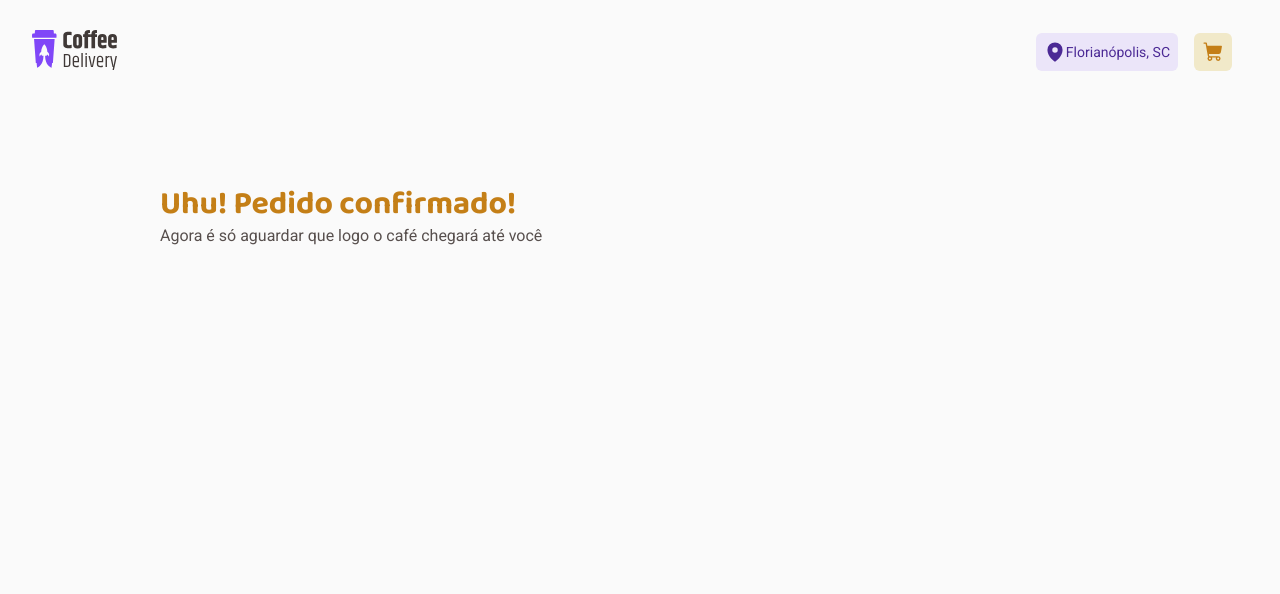
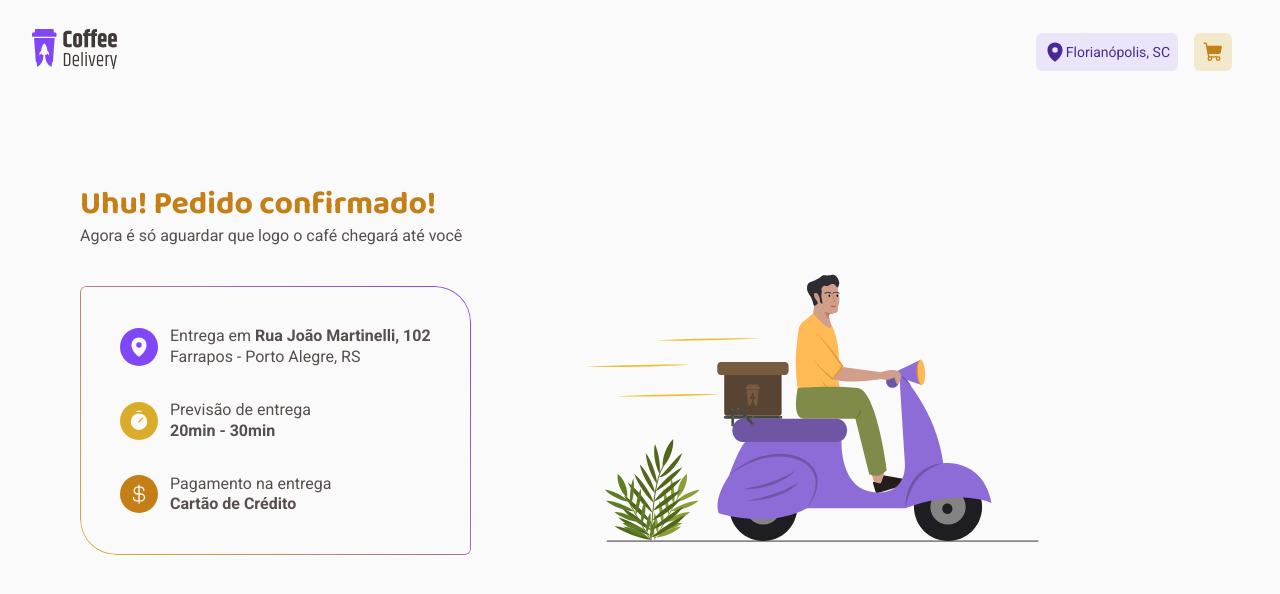
Before and after one commit to iago-monteirog/coffe-delivery-ignite, a React (Vite) app: page /success in a window 1280 px wide. Shown: the top 594 px of the page. Built offline with nearby package versions, Linux system fonts and the light colour scheme.

Commit message:
feat: success page layout

```diff
--- a/src/pages/Home/index.tsx
+++ b/src/pages/Home/index.tsx
@@ -2,6 +2,7 @@ import * as S from './styles';
 import coffeImage from '../../assets/coffe-image.svg';
 import { Coffee, Package, ShoppingCart, Timer } from '@phosphor-icons/react';
 import { CoffeeCard } from '../../components/CoffeeCard/index';
+import { StyledCircle } from '../../styles/themes/styledCircles';
 
 export function Home() {
     return (
@@ -15,31 +16,31 @@ export function Home() {
 
                     <div className='last'>
                         <S.StyledTags>
-                            <S.StyledCircle circleColor='yellowDark'>
+                            <StyledCircle circleColor='yellowDark'>
                                 <ShoppingCart weight='fill' size={16} />
-                            </S.StyledCircle>
+                            </StyledCircle>
                             <span>Compra simples e segura</span>
                         </S.StyledTags>
 
                         <S.StyledTags>
-                            <S.StyledCircle circleColor='gray'>
+                            <StyledCircle circleColor='gray'>
                                 <Package weight='fill' size={16} />
-                            </S.StyledCircle>
+                            </StyledCircle>
                             <span>Embalagem mantém o café intacto</span>
                         </S.StyledTags>
 
                         <S.StyledTags>
-                            <S.StyledCircle circleColor='brandYellow'>
+                            <StyledCircle circleColor='brandYellow'>
                                 <Timer weight='fill' size={16} />
-                            </S.StyledCircle>
+                            </StyledCircle>
                             <span>Entrega rápida e rastreada</span>
                         </S.StyledTags>
 
 
                         <S.StyledTags>
-                            <S.StyledCircle circleColor='purple'>
+                            <StyledCircle circleColor='purple'>
                                 <Coffee weight='fill' size={16} />
-                            </S.StyledCircle>
+                            </StyledCircle>
                             <span>O café chega fresquinho até você</span>
                         </S.StyledTags>
                     </div>
--- a/src/pages/Home/styles.ts
+++ b/src/pages/Home/styles.ts
@@ -56,29 +56,6 @@ export const StyledTags = styled.div`
     }
     `;
 
-const CIRCLE_COLOR = {
-    yellowDark: 'yellowDark',
-    brandYellow: 'yellow',
-    gray: 'baseText',
-    purple: 'purple'
-
-} as const;
-
-interface CircleProps {
-    circleColor: keyof typeof CIRCLE_COLOR;
-}
-
-export const StyledCircle = styled.div<CircleProps>`
-    background: ${props => props.theme[CIRCLE_COLOR[props.circleColor]]};
-    color: ${props => props.theme.background};
-    padding: 0.5rem;
-    border-radius: 50%;
-
-    display: flex;
-    justify-content: center;
-    align-items: center;
-    `;
-
 export const CafeMenu = styled.div`
     margin: 2rem;
 
--- a/src/pages/Success/index.tsx
+++ b/src/pages/Success/index.tsx
@@ -1,10 +1,49 @@
+import { CurrencyDollar, MapPin, Timer } from '@phosphor-icons/react';
+import { StyledCircle } from '../../styles/themes/styledCircles';
 import * as S from './styles';
+import deliveryImage from '../../assets/delivery-image.svg';
 
 export function Success() {
     return (
         <S.SuccessContainer>
-            <h3>Uhu! Pedido confirmado!</h3>
-            <p>Agora é só aguardar que logo o café chegará até você</p>
+            <S.ConfirmedContainer>
+                <h3>Uhu! Pedido confirmado!</h3>
+                <p>Agora é só aguardar que logo o café chegará até você</p>
+
+                <S.OrderInfo>
+                    <S.Row>
+                        <StyledCircle circleColor='purple'>
+                            <MapPin size={22} weight='fill' />
+                        </StyledCircle>
+                        <S.Infos>
+                            <p>Entrega em <strong>Rua João Martinelli, 102</strong></p>
+                            <p>Farrapos - Porto Alegre, RS</p>
+                        </S.Infos>
+                    </S.Row>
+
+                    <S.Row>
+                        <StyledCircle circleColor='brandYellow'>
+                            <Timer size={22} weight='fill' />
+                        </StyledCircle>
+                        <S.Infos>
+                            <p>Previsão de entrega</p>
+                            <strong>20min - 30min</strong>
+                        </S.Infos>
+                    </S.Row>
+
+                    <S.Row>
+                        <StyledCircle circleColor='yellowDark'>
+                            <CurrencyDollar size={22} />
+                        </StyledCircle>
+                        <S.Infos>
+                            <p>Pagamento na entrega</p>
+                            <strong>Cartão de Crédito</strong>
+                        </S.Infos>
+                    </S.Row>
+                </S.OrderInfo>
+            </S.ConfirmedContainer>
+
+            <img src={deliveryImage} alt="A man in a motocycle" />
         </S.SuccessContainer>
     )
 }
--- a/src/pages/Success/styles.ts
+++ b/src/pages/Success/styles.ts
@@ -2,9 +2,9 @@ import styled from "styled-components";
 
 export const SuccessContainer = styled.div`
     display: flex;
-    flex-direction: column;
-
-    margin: 5rem 10rem;
+    gap: 102px;
+    align-items: end;
+    margin: 5rem;
 
     h3 {
         color: ${props => props.theme.yellowDark};
@@ -14,14 +14,48 @@ export const SuccessContainer = styled.div`
     }
 `;
 
+export const ConfirmedContainer = styled.div`
+    display: flex;
+    flex-direction: column;
+`
+
 export const OrderInfo = styled.div`
     margin-top: 40px;
     padding: 40px;
+    position: relative;
 
     display: flex;
     flex-direction: column;
     align-items: flex-start;
     gap: 32px;
 
-    border-radius: 6px 32pxs ;
+    &::before {
+        content: "";
+        position: absolute;
+        inset: 0;
+        border-top-left-radius: 6px;
+        border-bottom-left-radius: 36px;
+        border-top-right-radius: 36px;
+        border-bottom-right-radius: 6px;
+        border: 1px solid transparent;
+        background: linear-gradient(45deg,#DBAC2C, #8047F8) border-box;
+        -webkit-mask:
+         linear-gradient(#fff 0 0) padding-box,
+         linear-gradient(#fff 0 0);
+        -webkit-mask-composite: xor;
+              mask-composite: exclude;
+    }
+
 `;
+
+export const Row = styled.div`
+    display: flex;
+    gap: 12px;
+    align-items: center;
+`;
+
+export const Infos = styled.div`
+    display: flex;
+    flex-direction: column;
+
+`;
--- a/src/styles/global.ts
+++ b/src/styles/global.ts
@@ -12,6 +12,7 @@ export const GlobalStyle = createGlobalStyle`
         font-weight: 400;
         font-size: 1rem;
         -webkit-font-smoothing: antialiased;
+        line-height: 1.3;
     }
 
     :focus {
--- /dev/null
+++ b/src/styles/themes/styledCircles.ts
@@ -0,0 +1,24 @@
+import styled from "styled-components";
+
+const CIRCLE_COLOR = {
+    yellowDark: 'yellowDark',
+    brandYellow: 'yellow',
+    gray: 'baseText',
+    purple: 'purple'
+
+} as const;
+
+interface CircleProps {
+    circleColor: keyof typeof CIRCLE_COLOR;
+}
+
+export const StyledCircle = styled.div<CircleProps>`
+    background: ${props => props.theme[CIRCLE_COLOR[props.circleColor]]};
+    color: ${props => props.theme.background};
+    padding: 0.5rem;
+    border-radius: 50%;
+
+    display: flex;
+    justify-content: center;
+    align-items: center;
+`;
```
Also changed, not shown: src/assets/delivery-image.svg (added).
